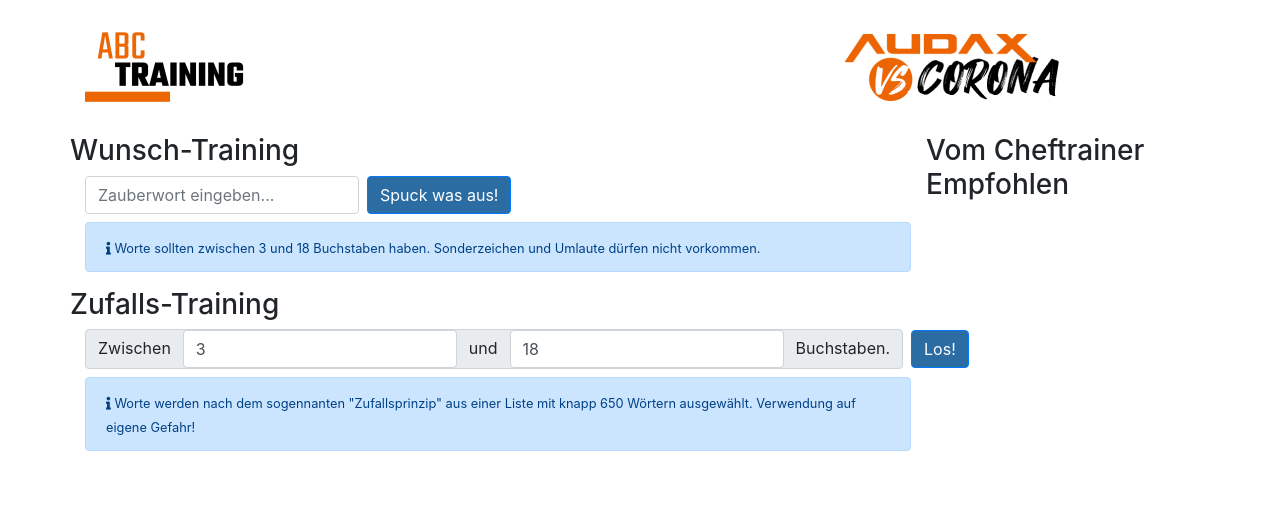
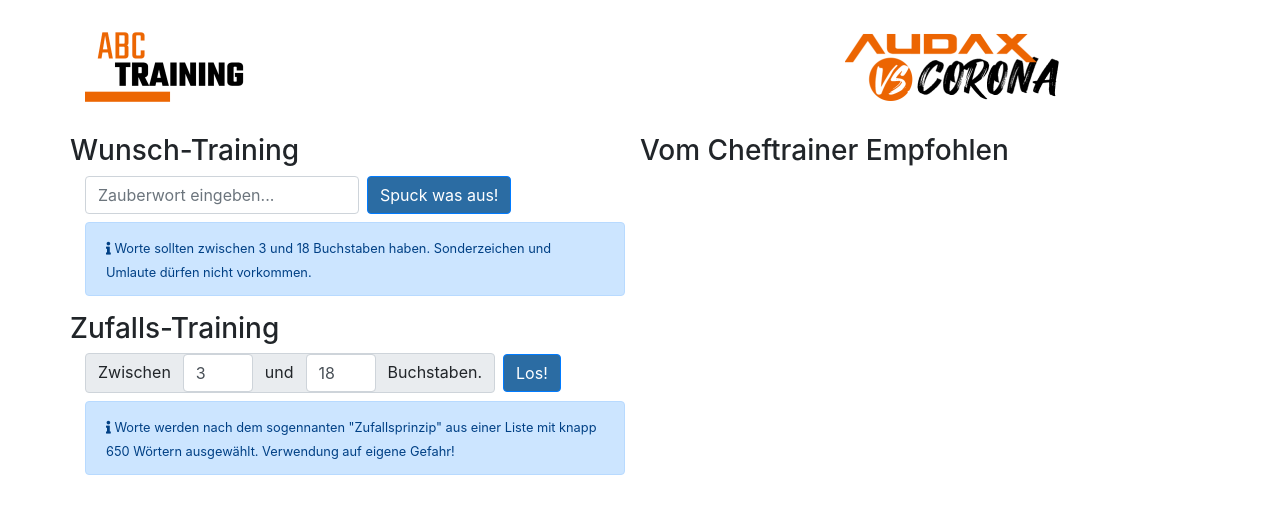
Before and after one commit to Wolfenswan/flask-sandbox, a Flask app: page /adx_abctrainer/ in a window 1280 px wide. Shown: the top 514 px of the page. Run offline with Flask 2, Linux system fonts and the light colour scheme; parts of the project's set-up code (start-up, migrations or seed data) failed here and were passed over; some libraries are stand-ins or nearby versions.

Commit message:
fixed integer input width on chrome

```diff
--- a/static/adx_abctrainer/abc_trainer.css
+++ b/static/adx_abctrainer/abc_trainer.css
@@ -57,6 +57,10 @@ div .list-group a:hover{
   border-radius: 0.25rem;
 }
 
+.adx-form-int {
+    width: 70px!important;
+}
+
 .adx-input-group span {
     align-items: center;
   text-align: center;
--- a/templates/adx_abctrainer/form.html
+++ b/templates/adx_abctrainer/form.html
@@ -49,10 +49,10 @@
                                 {{ form_2.min.label(class='sr-only') }}
                                 <div class="adx-input-group mb-2 mr-sm-2">
                                         <span>Zwischen</span>
-                                        {{ form_2.min(size=1, min=min, max=max, class='form-control', value=min) }}
+                                        {{ form_2.min(min=min, max=max, class='adx-form-int form-control', value=min) }}
                                         {{ form_2.max.label(class='sr-only') }}
                                         <span>und</span>
-                                        {{ form_2.max(size=1, min=min, max=max, class='form-control', value=max) }}
+                                        {{ form_2.max(min=min, max=max, class='adx-form-int form-control', value=max) }}
                                         <span>Buchstaben.</span>
                                 </div>
                                 {{ form_2.submit_random(class='btn btn-primary mb-2',val='2') }}
--- a/templates/adx_abctrainer/word.html
+++ b/templates/adx_abctrainer/word.html
@@ -37,10 +37,10 @@
                         {{ form_2.min.label(class='sr-only') }}
                         <div class="adx-input-group mb-2 mr-sm-2">
                                     <span>Neues Zufallswort mit</span>
-                                    {{ form_2.min(size=1, min=min, max=max, class='form-control', value=min_abs) }}
+                                    {{ form_2.min(min=min, max=max, class='form-control adx-form-int', value=min_abs) }}
                                     {{ form_2.max.label(class='sr-only') }}
                                     <span>bis</span>
-                                    {{ form_2.max(size=1, min=min, max=max, class='form-control', value=max_abs) }}
+                                    {{ form_2.max(min=min, max=max, class='form-control adx-form-int', value=max_abs) }}
                                     <span>Buchstaben.</span>
                             </div>
                         {{ form_2.submit_random(class='btn btn-primary mb-2') }}
```
